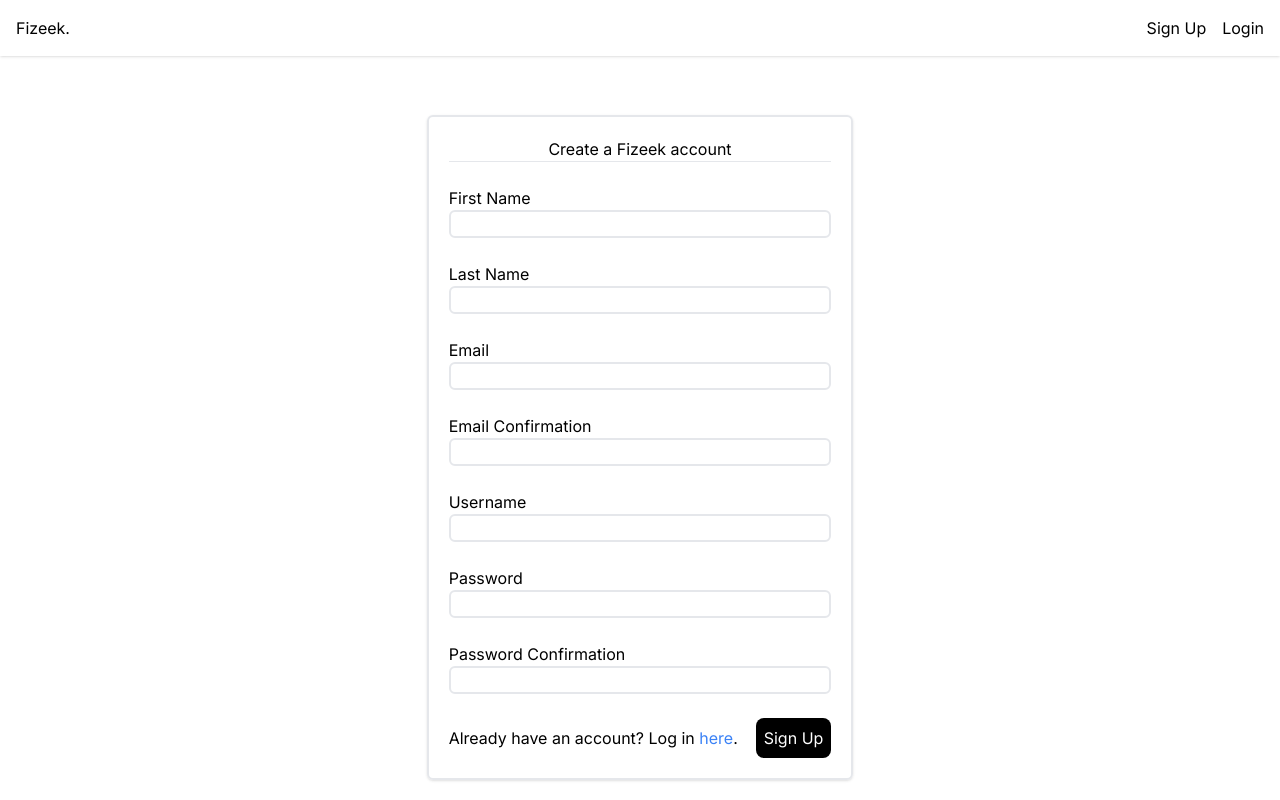
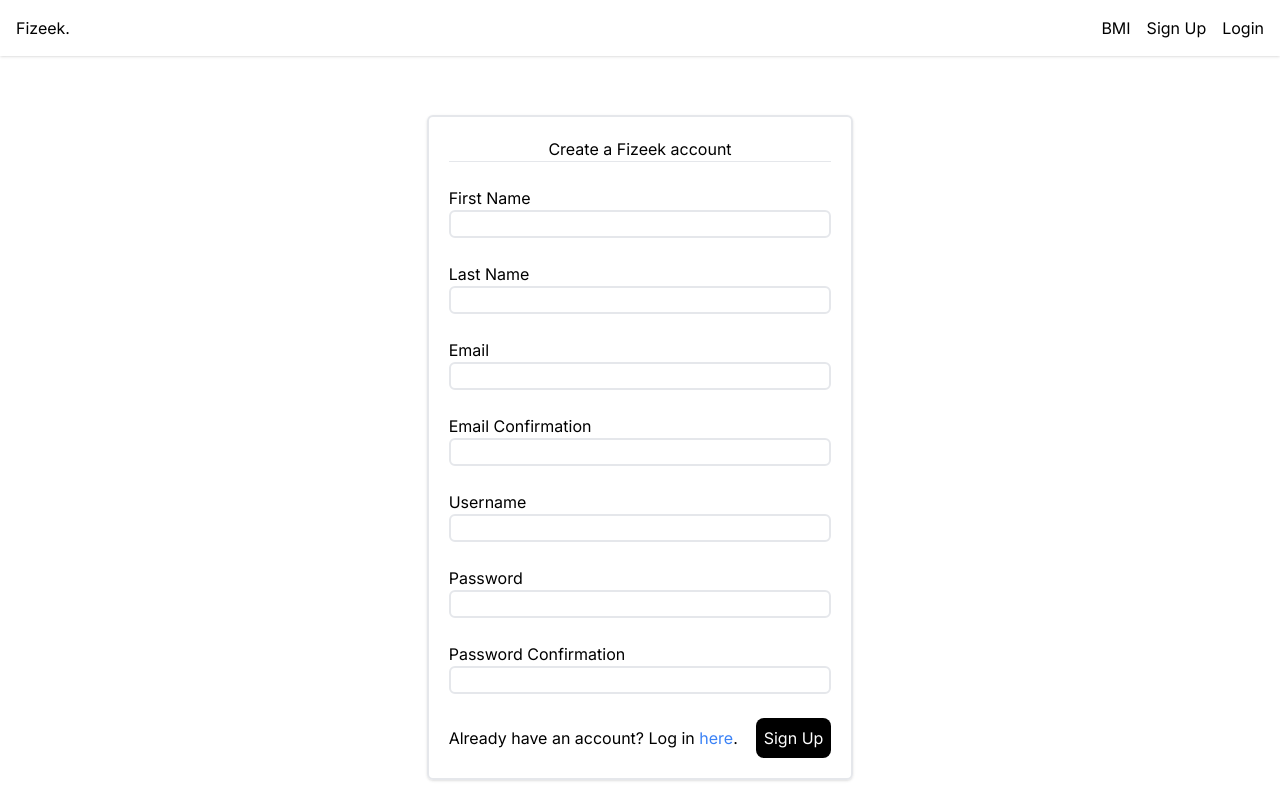
Before and after one commit to hoalex21/Fizeek, a Next.js app: page /signup in a window 1280 px wide. Built offline with nearby package versions, Linux system fonts and the light colour scheme; no server answers.

Commit message:
add bmi to nav

```diff
--- a/app/ui/navbar.tsx
+++ b/app/ui/navbar.tsx
@@ -15,6 +15,9 @@
                 </div>
                 <div>
                     <ul className="flex">
+                        <li>
+                            <Link href="/calculator/bmi" className="mr-4">BMI</Link>
+                        </li>
                         {
                             status === "authenticated"? (
                                 <>
```
